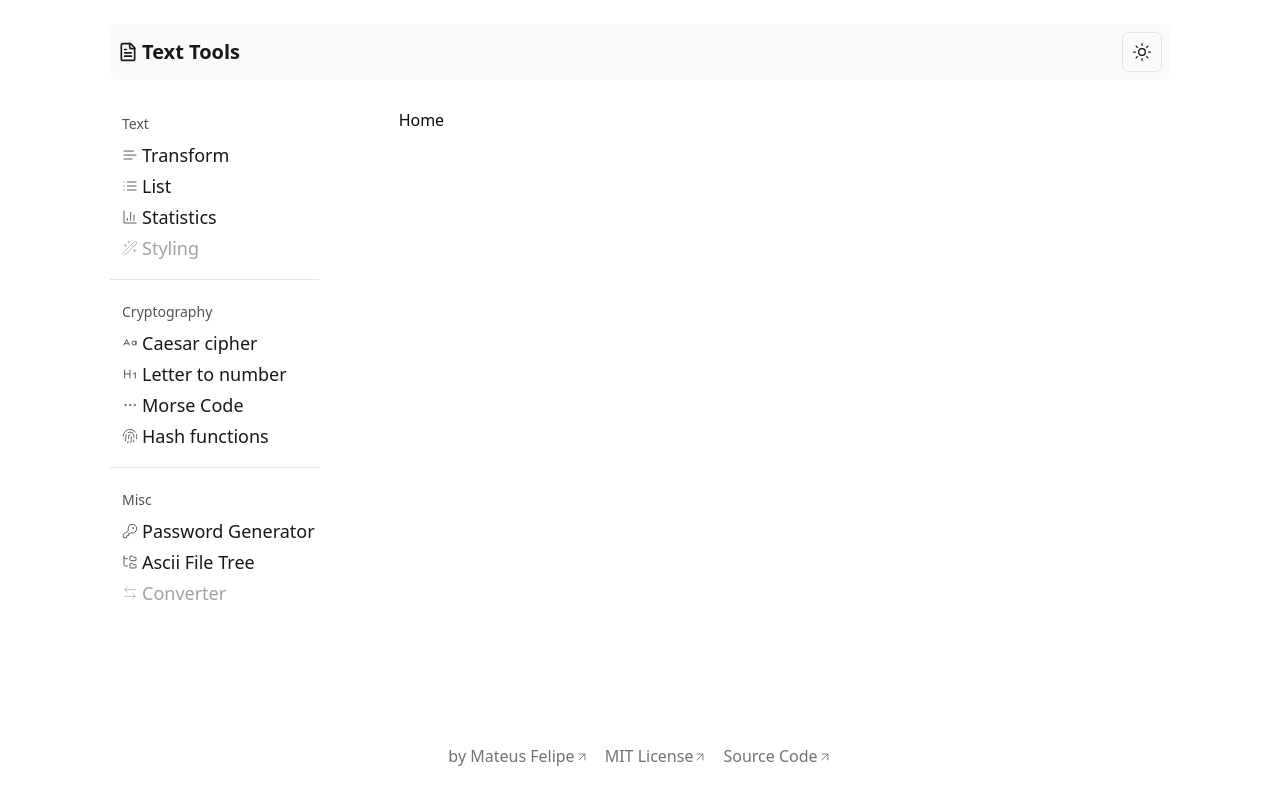
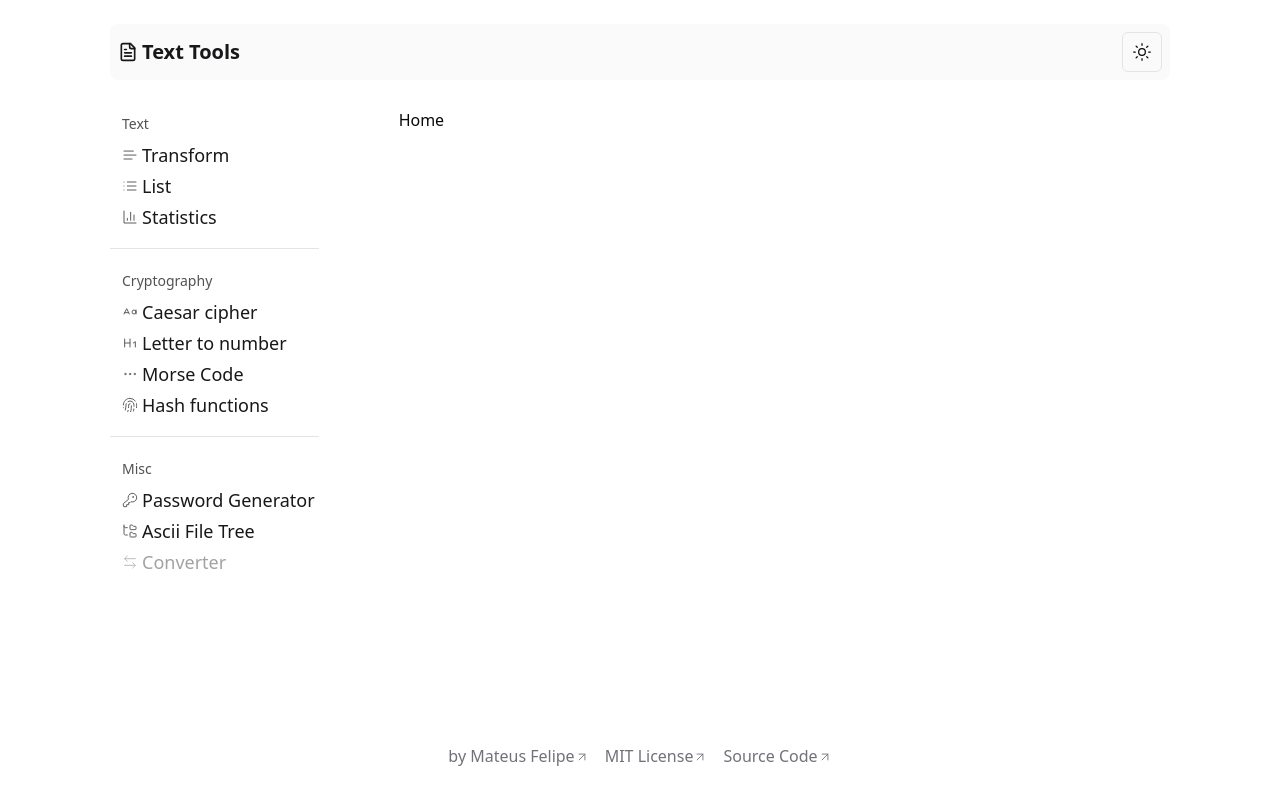
Before and after one commit to mateusfg7/text-tools, a Next.js app: page / in a window 1280 px wide. Built offline with nearby package versions, Linux system fonts and the light colour scheme.

Commit message:
feat(navbar): remove "Style" menu and update max height

```diff
--- a/src/app/_components/navbar.tsx
+++ b/src/app/_components/navbar.tsx
@@ -6,14 +6,12 @@ import {
   BarChart3,
   CaseSensitive,
   Fingerprint,
-  Folder,
   FolderTree,
   Heading1,
   KeyRound,
   List,
   MoreHorizontal,
-  Text,
-  Wand2
+  Text
 } from 'lucide-react'
 
 import { NavbarItem } from './navbar-item'
@@ -36,7 +34,7 @@ type Props = {
 }
 export function Navbar({ isOnDrawer = false }: Props) {
   return (
-    <div className="text-lg p-7 md:p-0 max-h-dvh overflow-y-auto md:max-h-[calc(100vh-9rem)] w-max">
+    <div className="text-lg p-7 md:p-0 max-h-dvh overflow-y-auto md:max-h-[98vh] w-max">
       <Section title="Text">
         <NavbarItem
           isOnDrawer={isOnDrawer}
@@ -56,14 +54,6 @@ export function Navbar({ isOnDrawer = false }: Props) {
           Icon={BarChart3}
           title="Statistics"
           path="/text/statistics"
-        />
-
-        <NavbarItem
-          isOnDrawer={isOnDrawer}
-          disabled
-          Icon={Wand2}
-          title="Styling"
-          path="/text/styling"
         />
       </Section>
 
```
